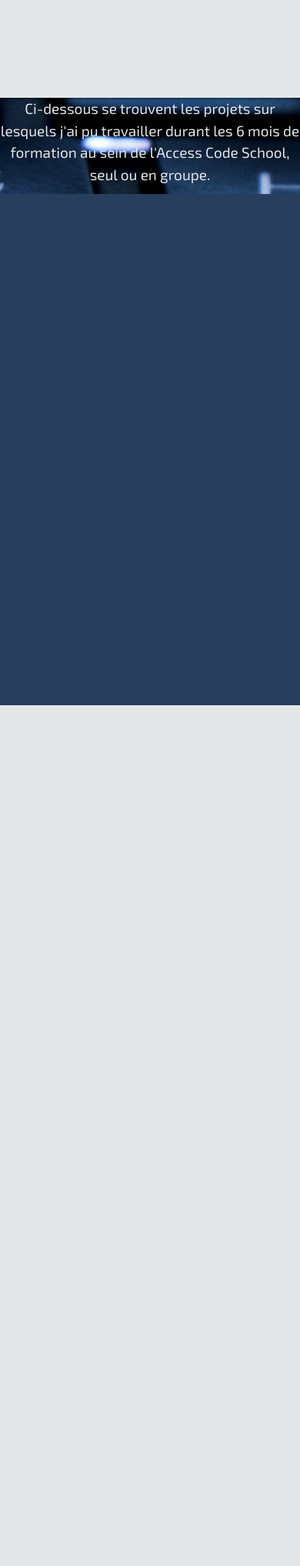
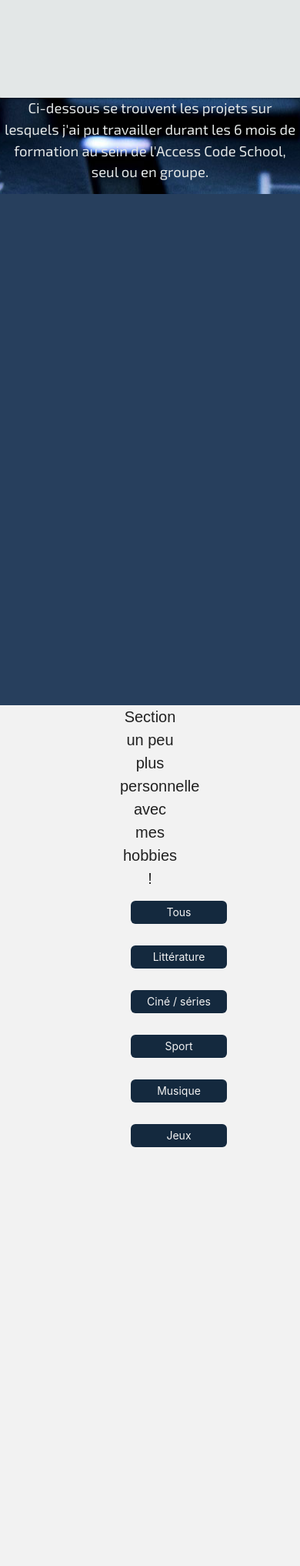
Before and after one commit to loanpasionek/PortfolioChill_Symfony, a Symfony app: template templates/page/index.html.twig in a window 390 px wide. Shown: the part 1561-3595 px from the top of the page at 77% size. Before the commit the page ends 2477 px from the top, so only its background shows below. Run offline with Twig, Linux system fonts and the light colour scheme; the template is opened without the code that fills it, so the values that code supplies are empty; some libraries are stand-ins or nearby versions; some web fonts are replaced.

Commit message:
Correctifs sur responsive, factorisation du scroll en js, modifs des images projets pour meme width

```diff
--- a/public/css/style.css
+++ b/public/css/style.css
@@ -137,13 +137,20 @@ body{overflow-x:hidden;}
             }
 
             /* --- Style du menu pour le mur d'images --- */
-            button{
+            #culture button{
             width: 125px;
             height: 30px;
             margin:14px;
             font-size:1.4rem;
             border-radius:6px;
             }
+            #projets button{
+                width: 190px;
+                margin:14px;
+                font-size:1.4rem;
+                border-radius:6px;
+                padding:5px;
+                }
             button:hover{cursor: pointer;}
             button:active, button:focus{background-color:#FF5722;}
 
@@ -152,7 +159,8 @@ body{overflow-x:hidden;}
 
             /* --- Mur d'images --- */
 
-            .grid { min-height: 500px; }
+            .grid { min-height: 500px;
+            margin-top:30px;}
 
             .grid-item {
                 float: left;
@@ -226,7 +234,7 @@ body{overflow-x:hidden;}
 
             .tooltip:hover .tooltiptext {
                 visibility: visible;
-                top:-25px;
+                top:-28px;
                 left:0;
             }
 
@@ -266,10 +274,13 @@ body{overflow-x:hidden;}
 
             }
 
-            .slide2 {
+            /* .slide2 {
                 background: url('../img/keyboard2.jpg') center no-repeat fixed;
                 background-size: cover;
-            }
+            } */
+
+            .slide2{background-color:#14293E;}
+
 
 
 /* ----------------------- Changement de nav selon position dans la page ----------------------- */
@@ -320,13 +331,14 @@ body{overflow-x:hidden;}
         background-color:#273F5D;
     }
 
+
     /* Fonts size en small, 20% moins grandes */
     .fs80-sm{font-size:6.4rem;}
     .fs60-sm{font-size:4.8rem;}
     .fs40-sm{font-size:3.2rem;}
     .fs36-sm{font-size:2.9rem;}
     .fs32-sm{font-size:2.6rem;}
-    .fs24-sm{font-size:1.9rem;}
+    .fs24-sm{font-size:1.85rem;}
     .fs20-sm{font-size:1.6rem;}
     .fs18-sm{font-size:1.4rem;}
     .fs15-sm{font-size:1.2rem;}
@@ -352,9 +364,14 @@ body{overflow-x:hidden;}
       font-size:4rem;
     }
 
-    .w33-sm{width:33%;}
+    .w100-sm{width:100%;}
     .h125p-sm{height:125px;}
+    .grid-item, .grid-item-lg, .grid-item-med{width:100px;}
+    .grid-item{height:43.5px;}
+    .grid-item-med{height:87px;}
+    .grid-item-lg{height:130.5px;}
 
+    .flex-on-med-and-down{display:flex;}
     .block-on-med-and-down{display: block;}
     /* Annulation des classes appliquées au H1 en large-screen */
     .h1-sm{
--- a/public/js/script.js
+++ b/public/js/script.js
@@ -29,7 +29,7 @@ $('a[href^="#"]').on('click', function(event) {
 
 
 /* Meme fonction sur écrans < 800 */
-
+/*
 $('a[href^="#"]').on('click', function(event) {
     var target = $(this.getAttribute('href'));
     var nav = $('nav').height();
@@ -45,7 +45,7 @@ $('a[href^="#"]').on('click', function(event) {
         }, 2000);
     }
 }
-});
+}); */
 
 /* ------------  Bouton flottant en small screen ------------  */
 
@@ -162,6 +162,24 @@ $('.owl-carousel').owlCarousel(
                     }
 
                 }
+
+                /* Si défilement sur dernière section */
+
+                if (scroll > windowHeight*3-navHeight*2)
+                {
+
+                    nav.addClass('navChange2');
+                    navText.addClass('color5');
+
+                }
+
+                else
+                {
+                    if(scroll <= windowHeight*3-navHeight){
+                        nav.removeClass('navChange2');
+                        navText.removeClass('color5');
+                    }
+                }
             }
         })
     });
--- a/templates/Layouts/header.html.twig
+++ b/templates/Layouts/header.html.twig
@@ -11,9 +11,9 @@
                     </div>
                 </ul>
                 <ul class="flex hide-on-large-only jcaround">
-                        <li><a href="#index" class="center color3 fs20 fs20-sm">Accueil</a></li>
-                        <li><a href="#projets" class="center color3 fs20 fs20-sm">Projets</a></li>
-                        <li><a href="#culture" class="center color3 fs20 fs20-sm">Culture</a></li>
+                        <li><a href="#index" class="center color3 fs20 fs20-sm navText">Accueil</a></li>
+                        <li><a href="#projets" class="center color3 fs20 fs20-sm navText">Projets</a></li>
+                        <li><a href="#culture" class="center color3 fs20 fs20-sm navText">Culture</a></li>
                 </ul>
 
 
@@ -49,7 +49,7 @@
 
             </p>
         </div>
-        <ul class="col l2 offset-l9 m2 flex jcaround">
+        <ul class="col l2 offset-l9 offset-m7 m3 s12 flex jcaround">
                 <li><a href="https://github.com/loanpasionek/" target="_blank" ><i class="fab faHover fa-github fs40 color3"></i></a></li>
                 <li><a href="https://www.linkedin.com/in/loan-pasionek" target="_blank"><i class="fab faHover fa-linkedin-in fs40 color3"></i></a></li>
                 <li><a href="mailto:l.pasionek@gmail.com"><i class="fas faHover fa-at fs40 color3"></i></a></li>
--- a/templates/page/index.html.twig
+++ b/templates/page/index.html.twig
@@ -37,8 +37,8 @@
             <div class="owl-carousel col l12">
                 {% for projet in projets %}
 
-
-                <div class="item col l11 m10 card bgcolor7 color1">
+                <div class="center">
+                    <div class="item col l11 m10 s10 card bgcolor7 color1">
 
                         <p class="fs24 fs24-sm bold">{{ projet.name }}</p>
                         <hr class="w75p center">
@@ -52,10 +52,10 @@
                             <p class="fs20 fs20-sm"><span class="bold">Technologies utilisées :</span> <br>
                                 {{ projet.technos }}
                             </p>
-                        <a href="{{ projet.url }}" class="fs20 bold">Lien vers le projet</a>
+                            <button><a href="{{ projet.url }}" class="fs20 bold">Lien vers le projet</a></button>
                         </div>
                     </div>
-
+                </div>
                 {% endfor %}
             </div>
 
@@ -66,10 +66,10 @@
 
         <!-- Section personnelle -->
 
-    <!-- <section id="culture" class="h100minusNav bgcolor7">
+    <section id="culture" class="h100minusNav bgcolor7">
 
         <div class="flex block-on-med-and-down">
-            <div class="w20 center ">
+            <div class="w20 center center-sm">
                 <p class="fs20 sunflower nomargin center">Section un peu plus personnelle avec mes hobbies !</p>
 
 
@@ -83,9 +83,9 @@
                 </ul>
             </div>
 
-            <div class="grid center">
+            <div class="grid w75 w100-sm">
                 {% for hobbie in hobbies %}
-                    <div class="grid-item {{ hobbie.hobClass }} tooltip w33-sm">
+                    <div class="grid-item {{ hobbie.hobClass }} tooltip">
                         <a href="{{ hobbie.hobUrl }}" target="_blank">
                             <img src="{{ asset( hobbie.hobImg ) }}" alt="{{ hobbie.hobName }}" class="imgCulture {{ hobbie.category }}">
                             <span class="tooltiptext sunflower">{{ hobbie.hobName }}</span>
@@ -95,7 +95,7 @@
 
             </div>
         </div>
-    </section> -->
+    </section>
 
 
     {% endblock %}
```
Also changed, not shown: public/img/projets_thumbs/databeerbase.JPG, public/img/projets_thumbs/kelles.JPG, public/img/projets_thumbs/meme_generator.JPG, public/img/projets_thumbs/template_psd.JPG, public/img/projets_thumbs/usend.JPG. Lines whose indentation alone changed are shown as unchanged.
